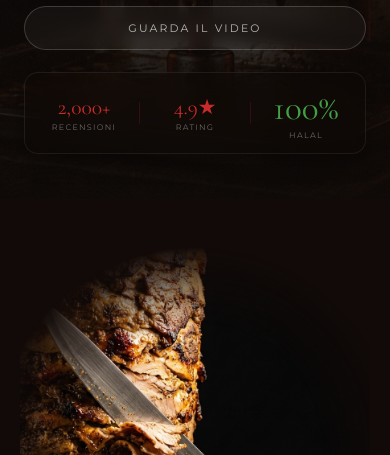
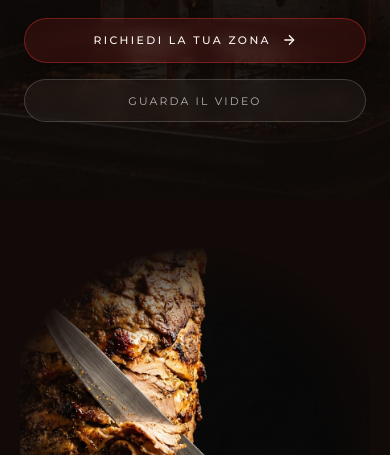
Before and after one commit to Amroju/Amigo-Group, a website: page index.html in a window 390 px wide. Shown: the part 645-1100 px from the top of the page. Drawn offline with nearby package versions, Linux system fonts and the light colour scheme.

Commit message:
UI: hide hero stats on mobile and improve button styling for luxury feel

```diff
--- a/style.css
+++ b/style.css
@@ -988,13 +988,13 @@ input::placeholder,textarea::placeholder{color:rgba(255,255,255,.18)}
     overflow: hidden;
   }
 
-  /* ── Single CTA button only ── */
+  /* ── CTA Buttons ── */
   .hero-actions {
     justify-content: center;
     width: 100%;
     flex-direction: column;
-    gap: 0.7rem;
-    margin-bottom: 1.4rem;
+    gap: 1rem;
+    margin-bottom: 2rem;
   }
 
   /* Show ghost button as secondary action */
@@ -1003,6 +1003,9 @@ input::placeholder,textarea::placeholder{color:rgba(255,255,255,.18)}
     width: 100%;
     justify-content: center;
     border-radius: 100px;
+    background: rgba(255, 255, 255, 0.03);
+    border: 1px solid rgba(255, 255, 255, 0.1);
+    color: var(--white);
     padding: 0.85rem 2rem;
     font-size: 0.68rem;
     letter-spacing: 0.2em;
@@ -1040,19 +1043,9 @@ input::placeholder,textarea::placeholder{color:rgba(255,255,255,.18)}
   .btn-primary:hover::after { transform: skewX(-20deg) translateX(120%); }
   .btn-primary:hover { transform: translateY(-2px); }
 
-  /* ── Stats Bar — compact ── */
+  /* ── Stats Bar — hidden on mobile for cleaner look ── */
   .hero-stats {
-    display: flex;
-    align-items: center;
-    justify-content: center;
-    gap: 0;
-    width: 100%;
-    background: rgba(12,8,6,0.45);
-    backdrop-filter: blur(16px);
-    -webkit-backdrop-filter: blur(16px);
-    border: 1px solid rgba(255,255,255,0.07);
-    border-radius: 14px;
-    padding: 0.8rem 0.5rem;
+    display: none;
     box-shadow: 0 4px 24px rgba(0,0,0,0.4);
   }
   .stat {
```
